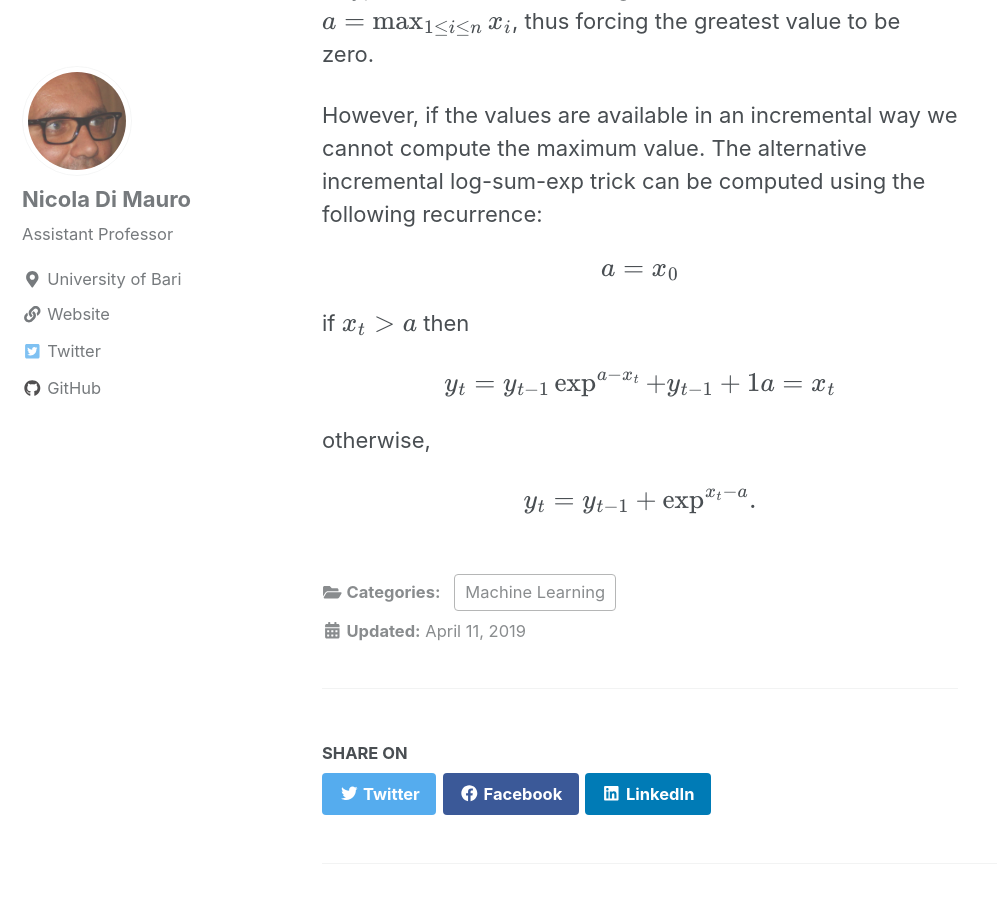
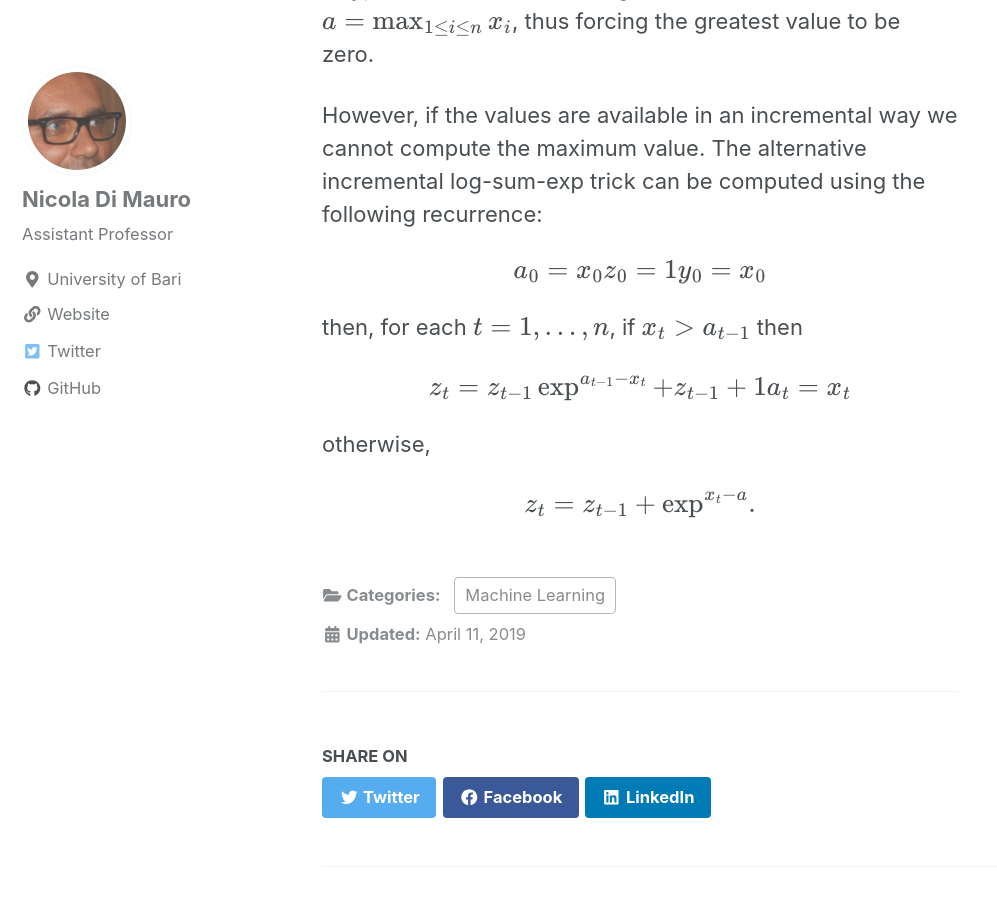
Before and after one commit to nicoladimauro/nicoladimauro.github.io, a Jekyll site: the page built from _posts/2019-04-11-ilse.md, in a window 1280 px wide and 900 px high, scrolled down 691 px. Shown: the whole window, without its empty margins (0-997 px from the left). Built offline with Jekyll 4.4.1, drawn with Linux system fonts in a browser that asks for light colours; cached includes are drawn as plain includes; nearby versions of some CDN libraries; formulas are drawn with MathJax 3.

Commit message:
Update 2019-04-11-ilse.md

```diff
--- a/_posts/2019-04-11-ilse.md
+++ b/_posts/2019-04-11-ilse.md
@@ -17,12 +17,12 @@
 
 However, if the values are available in an incremental way we cannot compute the maximum value. The alternative incremental log-sum-exp trick can be computed using the following recurrence:
 
-$$a = x_0$$
+$$a_0 = x_0 \\ z_0 = 1 \\ y_0 = x_0$$
 
-if $$x_t > a$$ then
+then, for each $$t=1,\ldots, n$$, if $$x_t > a_{t-1}$$ then
 
-$$y_t = y_{t-1} \exp^{a - x_t} + y_{t-1} +  1 \\ a = x_t$$
+$$z_t = z_{t-1} \exp^{a_{t-1} - x_t} + z_{t-1} +  1 \\ a_t = x_t$$
 
 otherwise,
 
-$$y_t = y_{t-1} +  \exp^{x_t - a}.$$
+$$z_t = z_{t-1} +  \exp^{x_t - a}.$$
```
